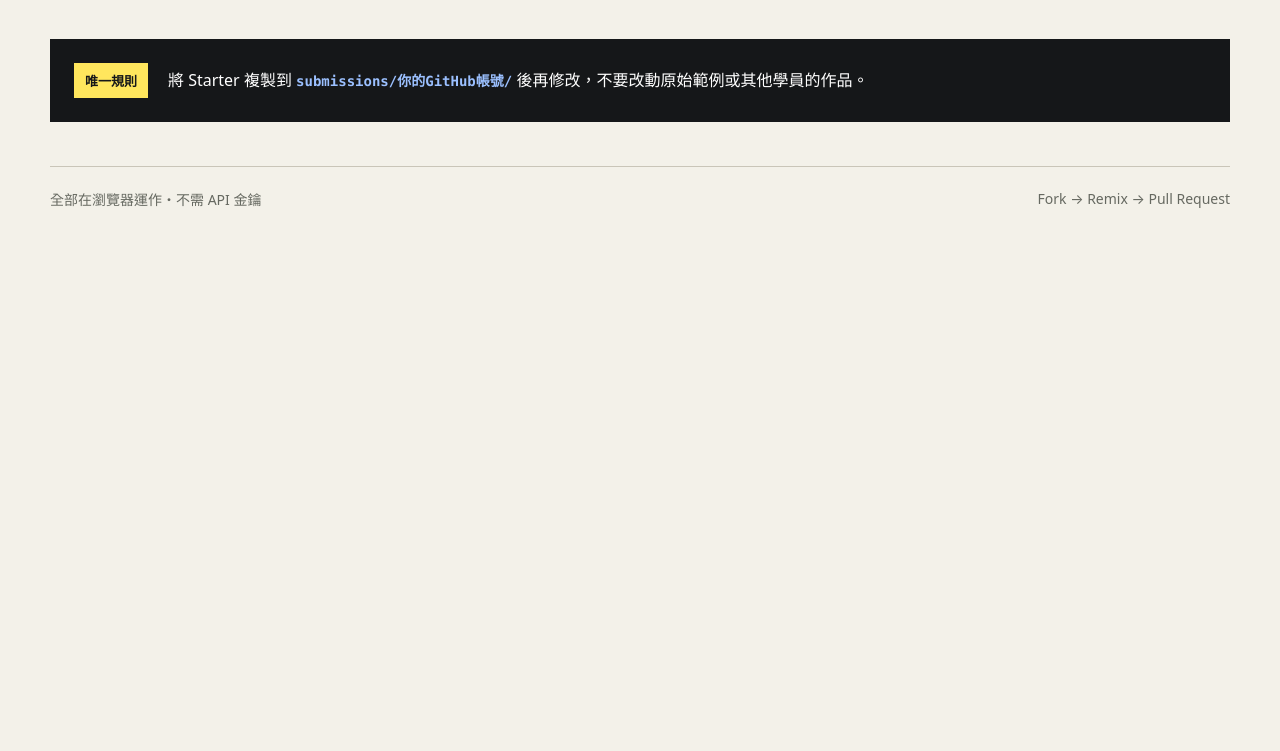
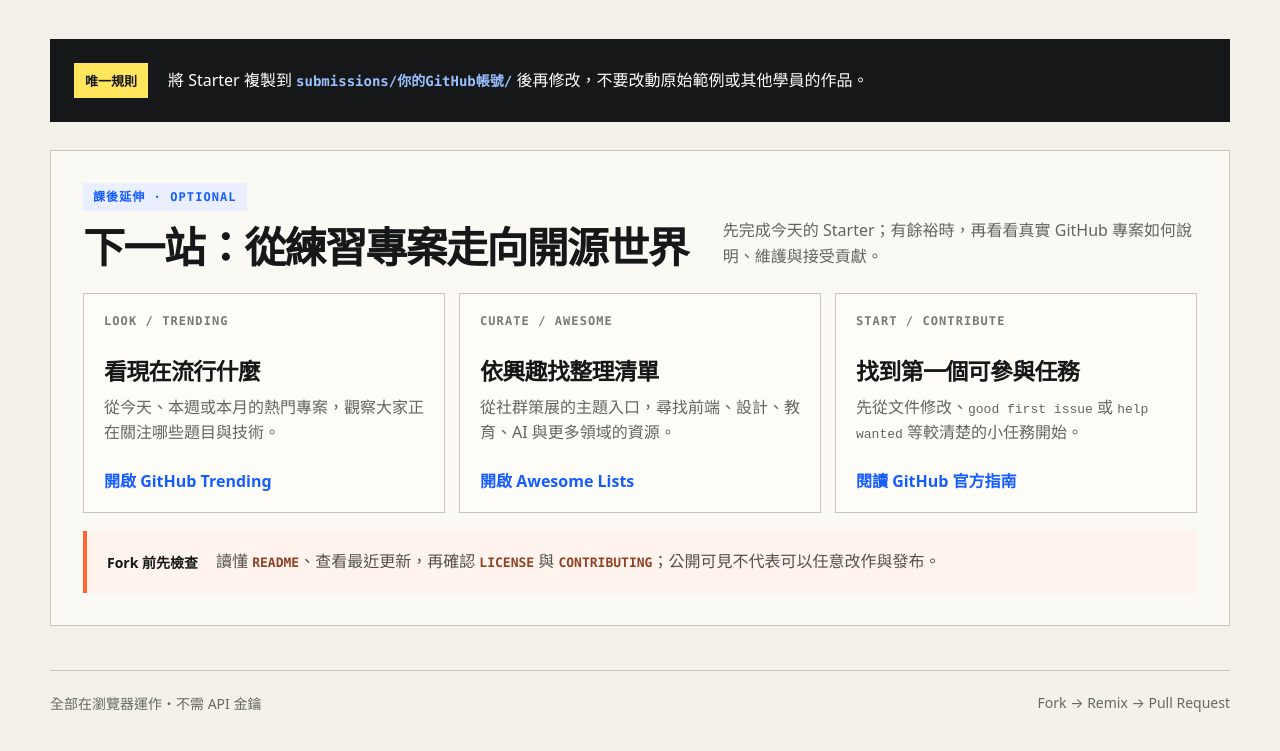
Before and after one commit to yumaoshih/ai-workshop-starters, a website: page index.html in a window 1280 px wide. Shown: the part 2198-2949 px from the top of the page. Before the commit the page ends 2487 px from the top, so only its background shows below. Drawn offline with Linux system fonts and the light colour scheme.

Commit message:
Add open source exploration resources

```diff
--- a/index.html
+++ b/index.html
@@ -555,6 +555,124 @@
         font: 700 14px ui-monospace, SFMono-Regular, Menlo, monospace;
       }
 
+      .explore-section {
+        margin-top: 28px;
+        padding: 32px;
+        background: rgba(255, 253, 248, .72);
+        border: 1px solid var(--line);
+      }
+
+      .explore-heading {
+        display: grid;
+        grid-template-columns: minmax(0, 1fr) minmax(280px, .78fr);
+        gap: 32px;
+        align-items: end;
+        margin-bottom: 24px;
+      }
+
+      .optional-badge {
+        display: inline-block;
+        margin-bottom: 14px;
+        padding: 7px 10px;
+        color: var(--blue);
+        background: #e9efff;
+        font: 800 12px/1.2 ui-monospace, SFMono-Regular, Menlo, monospace;
+        letter-spacing: .09em;
+      }
+
+      .explore-heading h2 {
+        max-width: 680px;
+        margin: 0;
+        font-size: clamp(28px, 3.6vw, 42px);
+        line-height: 1.05;
+        letter-spacing: -.04em;
+      }
+
+      .explore-heading p {
+        margin: 0;
+        color: var(--muted);
+        line-height: 1.65;
+      }
+
+      .resource-grid {
+        display: grid;
+        grid-template-columns: repeat(3, minmax(0, 1fr));
+        gap: 14px;
+      }
+
+      .resource-card {
+        display: flex;
+        min-height: 220px;
+        flex-direction: column;
+        padding: 20px;
+        color: inherit;
+        text-decoration: none;
+        background: var(--surface);
+        border: 1px solid var(--line);
+        transition: transform .18s ease, border-color .18s ease, box-shadow .18s ease;
+      }
+
+      .resource-card:hover,
+      .resource-card:focus-visible {
+        transform: translateY(-3px);
+        border-color: var(--blue);
+        box-shadow: 0 12px 28px rgba(28, 28, 24, .09);
+        outline: 3px solid rgba(22, 93, 255, .2);
+        outline-offset: 2px;
+      }
+
+      .resource-kind {
+        color: #777a73;
+        font: 750 12px/1.2 ui-monospace, SFMono-Regular, Menlo, monospace;
+        letter-spacing: .09em;
+      }
+
+      .resource-card h3 {
+        margin: 24px 0 8px;
+        font-size: 23px;
+        letter-spacing: -.03em;
+      }
+
+      .resource-card p {
+        margin: 0;
+        color: var(--muted);
+        line-height: 1.55;
+      }
+
+      .resource-action {
+        margin-top: auto;
+        padding-top: 22px;
+        color: var(--blue);
+        font-weight: 800;
+      }
+
+      .repo-check {
+        display: grid;
+        grid-template-columns: auto minmax(0, 1fr);
+        gap: 18px;
+        align-items: center;
+        margin-top: 18px;
+        padding: 18px 20px;
+        background: #fff4ed;
+        border-left: 4px solid var(--orange);
+      }
+
+      .repo-check strong {
+        white-space: nowrap;
+        font-size: 14px;
+      }
+
+      .repo-check p {
+        margin: 0;
+        color: #4f504b;
+        line-height: 1.6;
+      }
+
+      .repo-check code {
+        color: #914224;
+        font: 750 13px ui-monospace, SFMono-Regular, Menlo, monospace;
+      }
+
       footer {
         display: flex;
         justify-content: space-between;
@@ -576,6 +694,9 @@
         .feynman-part { min-height: auto; border-right: 0; border-bottom: 1px solid var(--line); }
         .feynman-part:last-child { border-bottom: 0; }
         .grid { grid-template-columns: repeat(2, minmax(0, 1fr)); }
+        .explore-heading { grid-template-columns: 1fr; gap: 12px; }
+        .resource-grid { grid-template-columns: 1fr; }
+        .resource-card { min-height: 0; }
       }
 
       @media (max-width: 620px) {
@@ -604,6 +725,8 @@
         .grid { grid-template-columns: 1fr; }
         .card-body { min-height: 180px; }
         .rule { grid-template-columns: 1fr; gap: 12px; }
+        .explore-section { padding: 24px 18px; }
+        .repo-check { grid-template-columns: 1fr; gap: 8px; }
         footer { display: block; }
         footer span { display: block; margin-top: 6px; }
       }
@@ -983,6 +1106,44 @@
         <p>將 Starter 複製到 <code>submissions/你的GitHub帳號/</code> 後再修改，不要改動原始範例或其他學員的作品。</p>
       </aside>
 
+      <section class="explore-section" aria-labelledby="explore-title">
+        <div class="explore-heading">
+          <div>
+            <span class="optional-badge">課後延伸 · OPTIONAL</span>
+            <h2 id="explore-title">下一站：從練習專案走向開源世界</h2>
+          </div>
+          <p>先完成今天的 Starter；有餘裕時，再看看真實 GitHub 專案如何說明、維護與接受貢獻。</p>
+        </div>
+
+        <div class="resource-grid" aria-label="GitHub 課後探索資源">
+          <a class="resource-card" href="https://github.com/trending" target="_blank" rel="noopener noreferrer">
+            <span class="resource-kind">LOOK / TRENDING</span>
+            <h3>看現在流行什麼</h3>
+            <p>從今天、本週或本月的熱門專案，觀察大家正在關注哪些題目與技術。</p>
+            <span class="resource-action">開啟 GitHub Trending</span>
+          </a>
+
+          <a class="resource-card" href="https://github.com/sindresorhus/awesome" target="_blank" rel="noopener noreferrer">
+            <span class="resource-kind">CURATE / AWESOME</span>
+            <h3>依興趣找整理清單</h3>
+            <p>從社群策展的主題入口，尋找前端、設計、教育、AI 與更多領域的資源。</p>
+            <span class="resource-action">開啟 Awesome Lists</span>
+          </a>
+
+          <a class="resource-card" href="https://docs.github.com/en/get-started/exploring-projects-on-github/finding-ways-to-contribute-to-open-source-on-github" target="_blank" rel="noopener noreferrer">
+            <span class="resource-kind">START / CONTRIBUTE</span>
+            <h3>找到第一個可參與任務</h3>
+            <p>先從文件修改、<code>good first issue</code> 或 <code>help wanted</code> 等較清楚的小任務開始。</p>
+            <span class="resource-action">閱讀 GitHub 官方指南</span>
+          </a>
+        </div>
+
+        <aside class="repo-check" aria-label="Fork 外部專案前的檢查提醒">
+          <strong>Fork 前先檢查</strong>
+          <p>讀懂 <code>README</code>、查看最近更新，再確認 <code>LICENSE</code> 與 <code>CONTRIBUTING</code>；公開可見不代表可以任意改作與發布。</p>
+        </aside>
+      </section>
+
       <footer>
         <span>全部在瀏覽器運作・不需 API 金鑰</span>
         <span>Fork → Remix → Pull Request</span>
```
Also changed, not shown: tests/pages.spec.js (+11 -0 lines).
